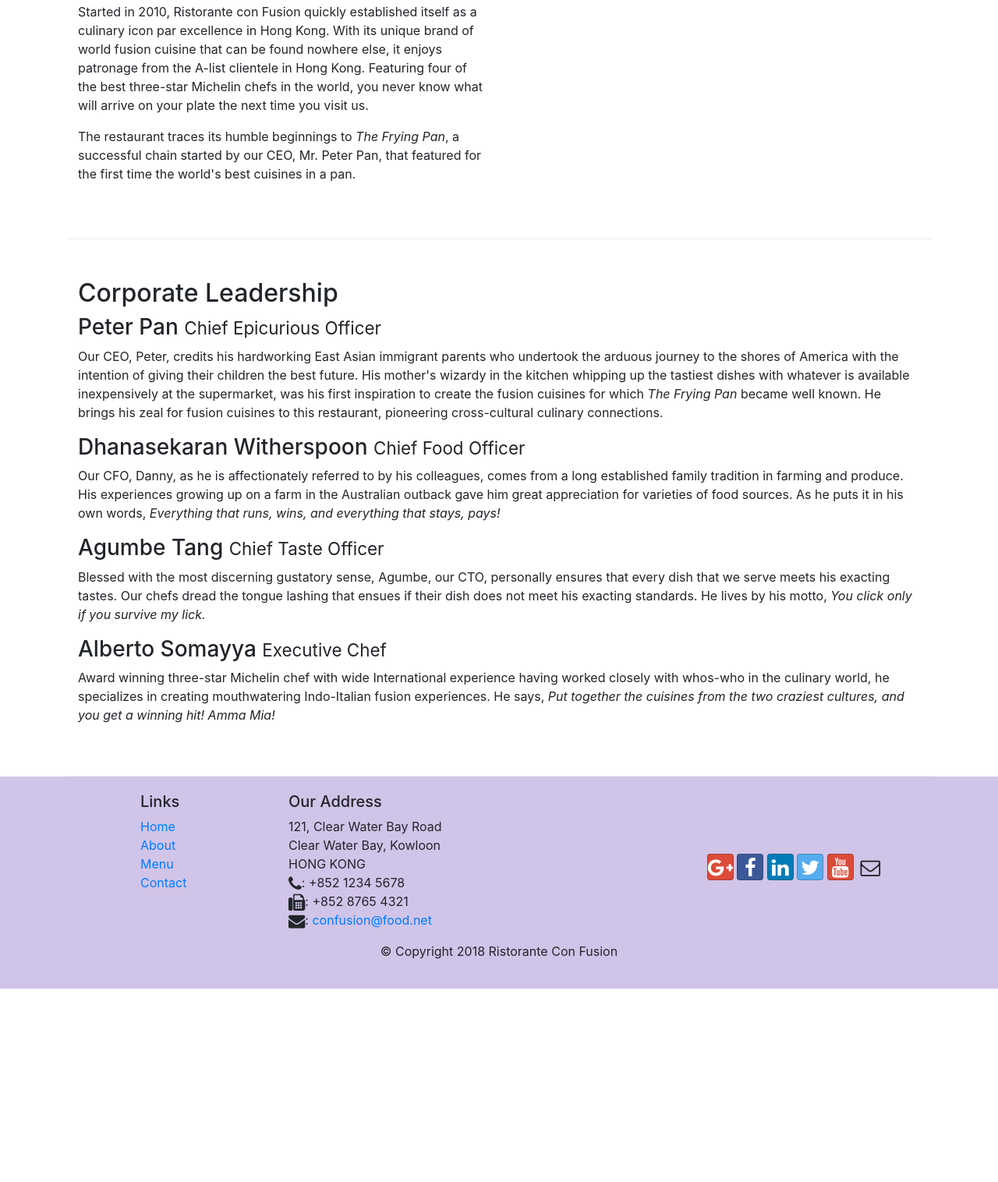
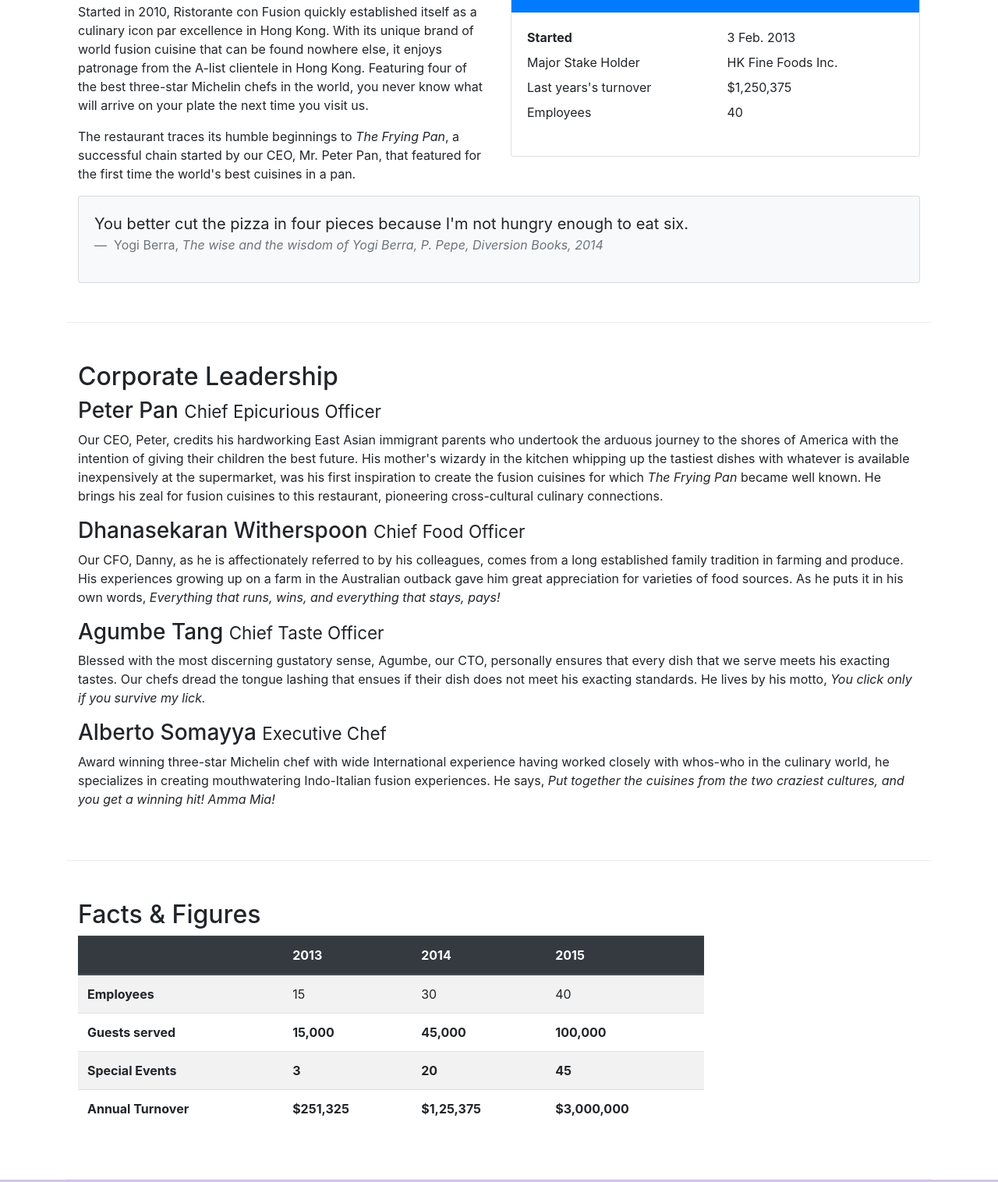
Before and after one commit to HGoyal09/LiteServerRestaurant, a website: page aboutus.html in a window 1280 px wide. Shown: the part 558-2074 px from the top of the page at 78% size. Before the commit the page ends 1826 px from the top, so only its background shows below. Drawn offline with nearby package versions, Linux system fonts and the light colour scheme.

Commit message:
cards and tables

```diff
--- a/aboutus.html
+++ b/aboutus.html
@@ -65,7 +65,36 @@
                 <p>Started in 2010, Ristorante con Fusion quickly established itself as a culinary icon par excellence in Hong Kong. With its unique brand of world fusion cuisine that can be found nowhere else, it enjoys patronage from the A-list clientele in Hong Kong.  Featuring four of the best three-star Michelin chefs in the world, you never know what will arrive on your plate the next time you visit us.</p>
                 <p>The restaurant traces its humble beginnings to <em>The Frying Pan</em>, a successful chain started by our CEO, Mr. Peter Pan, that featured for the first time the world's best cuisines in a pan.</p>
             </div>
-            <div class="col-sm-6">
+            <div class="col-sm">
+                <div class="card">
+                    <h3 class="card-header bg-primary text-white">Facts At a Glance</h3>
+                    <div class="card-body">
+                        <dl class="row">
+                            <dt class="col-6">Started</dt>
+                            <dd class="col-6">3 Feb. 2013</dd>
+                            <dd class="col-6">Major Stake Holder</dd>
+                            <dd class="col-6">HK Fine Foods Inc.</dd>
+                            <dd class="col-6">Last years's turnover</dd>
+                            <dd class="col-6">$1,250,375</dd>
+                            <dd class="col-6">Employees</dd>
+                            <dd class="col-6">40</dd>
+                        </dl>
+                    </div>
+                </div>
+            </div>
+
+            <div class="col-12">
+                <div class="card card-body bg-light">
+                    <blockquote class="blockquote">
+                        <p class="mb-0">You better cut the pizza in four pieces
+                        because I'm not hungry enough to eat six.
+                        </p>
+                        <footer class="blockquote-footer">
+                            Yogi Berra, <cite title="Source Title">The wise and the wisdom of Yogi Berra, P. Pepe, Diversion Books, 2014</cite>
+
+                        </footer>
+                    </blockquote>
+                </div>
             </div>
         </div>
 
@@ -82,14 +111,62 @@
                 <h3>Alberto Somayya <small>Executive Chef</small></h3>
                 <p class="d-none d-sm-block">Award winning three-star Michelin chef with wide International experience having worked closely with whos-who in the culinary world, he specializes in creating mouthwatering Indo-Italian fusion experiences. He says, <em>Put together the cuisines from the two craziest cultures, and you get a winning hit! Amma Mia!</em></p>
             </div>
-       </div>
+        </div>
 
+        <div class="row row-content">
+            <div class="col-12 col-sm-9">
+                <h2>Facts &amp; Figures</h2>
+
+                <div class="table-responsive">
+                    <table class="table table-striped">
+                        <thead class="thead-dark">
+                        <tr>
+                            <th>&nbsp;</th>
+                            <th>2013</th>
+                            <th>2014</th>
+                            <th>2015</th>
+                        </tr>
+                        </thead>
+                        <tbody>
+                        <tr>
+                            <th>Employees</th>
+                            <td>15</td>
+                            <td>30</td>
+                            <td>40</td>
+                        </tr>
+                        <tr>
+                            <th>Guests served</th>
+                            <th>15,000</th>
+                            <th>45,000</th>
+                            <th>100,000</th>
+                        </tr>
+                        <tr>
+                            <th>Special Events</th>
+                            <th>3</th>
+                            <th>20</th>
+                            <th>45</th>
+                        </tr>
+                        <tr>
+                            <th>Annual Turnover</th>
+                            <th>$251,325</th>
+                            <th>$1,25,375</th>
+                            <th>$3,000,000</th>
+                        </tr>
+                        </tbody>
+                    </table>
+                </div>
+
+            </div>
+            <div class="col-12 col-sm-3">
+
+            </div>
+        </div>
     </div>
 
-    <footer class="footer">
-        <div class="container">
-            <div class="row">
-                <div class="col-4 offset-1 col-sm-2">
+<footer class="footer">
+    <div class="container">
+        <div class="row">
+            <div class="col-4 offset-1 col-sm-2">
                     <h5>Links</h5>
                     <ul class="list-unstyled">
                         <li><a href="./index.html">Home</a></li>
```
